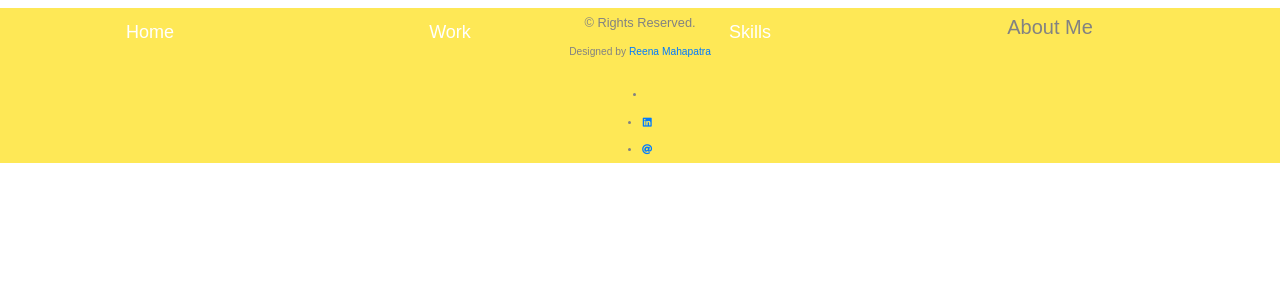
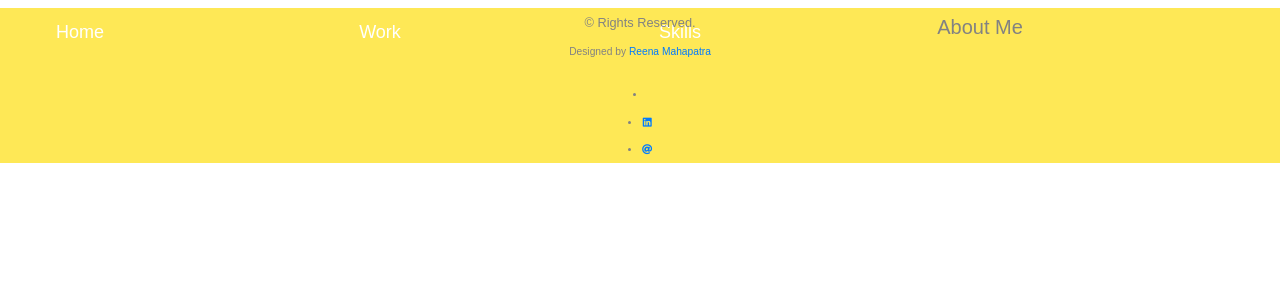
Before and after one commit to atrinik11/artsy-academy, a PHP site: page /index1.html in a window 1280 px wide. Shown: the part 148-448 px from the top of the page. Run offline with PHP 8.4, Linux system fonts and the light colour scheme; some libraries are stand-ins or nearby versions; some web fonts are replaced.

Commit message:
modified nav

```diff
--- a/assets/css/style.css
+++ b/assets/css/style.css
@@ -206,6 +206,9 @@ nav li ul li a {
     width: 100%;
     box-shadow: 1px 4px 5px 1px rgba(0, 0, 0, 0.5);
   }
+  .stickyNav ul {
+    margin-left: -70px;
+  }
   .stickyNav ul li {
     width: 300px;
   }
```
